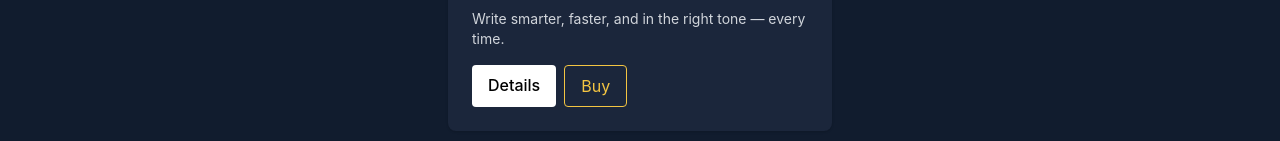
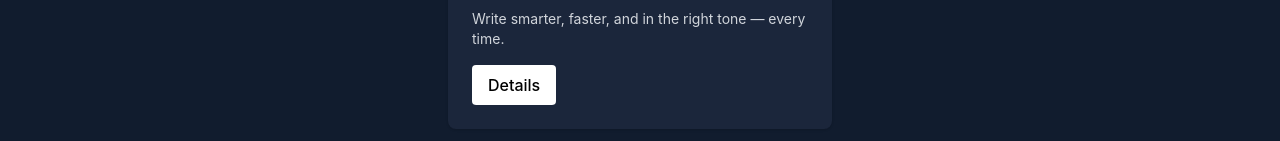
Before and after one commit to saikalyan15/mythospro, a Next.js app: page / in a window 1280 px wide. Shown: the part 659-800 px from the top of the page. Built offline with nearby package versions, Linux system fonts and the light colour scheme.

Commit message:
updated checkout url to use centralized mechanism via api

```diff
--- a/components/ProductCard.js
+++ b/components/ProductCard.js
@@ -1,6 +1,6 @@
 import Link from "next/link";
 
-export default function ProductCard({ title, desc, slug, price, checkoutUrl }) {
+export default function ProductCard({ title, desc, slug, price }) {
   return (
     <div className="bg-[#1B263B] p-6 rounded-lg shadow">
       <h3 className="text-xl font-semibold mb-2">{title}</h3>
@@ -12,16 +12,6 @@ export default function ProductCard({ title, desc, slug, price, checkoutUrl }) {
         >
           Details
         </Link>
-        {checkoutUrl && (
-          <a
-            href={checkoutUrl}
-            target="_blank"
-            rel="noopener noreferrer"
-            className="px-4 py-2 rounded border border-mythos-gold text-mythos-gold"
-          >
-            Buy
-          </a>
-        )}
       </div>
     </div>
   );
--- a/data/products.json
+++ b/data/products.json
@@ -80,7 +80,6 @@
     ],
     "video": "/products/ai-x-draft-reply/ai-x-demo.mp4",
     "supportUrl": "mailto:aixdraftreply-support@mythospro.com",
-    "checkout": "https://yourstore.lemonsqueezy.com/checkout/buy/REPLACE_ID",
     "layout": "generic"
   }
 ]
--- a/pages/index.js
+++ b/pages/index.js
@@ -33,7 +33,6 @@ export default function Home() {
                 title={p.title}
                 desc={p.desc}
                 slug={p.slug}
-                checkoutUrl={p.checkout}
               />
             </div>
           ))}
--- a/pages/tools/[slug].jsx
+++ b/pages/tools/[slug].jsx
@@ -3,7 +3,8 @@ import Layout from "../../components/Layout";
 import Image from "next/image";
 import Link from "next/link";
 import PRODUCTS from "../../data/products.json";
-import { useState } from "react";
+import { useEffect, useState } from "react";
+import { useRouter } from "next/router";
 
 function ProductMedia({ images = [], video }) {
   return (
@@ -33,8 +34,17 @@ export default function Tool({ product }) {
     );
   }
 
+  const router = useRouter();
   const [email, setEmail] = useState("");
   const [loading, setLoading] = useState(false);
+  const [success, setSuccess] = useState(false);
+
+  useEffect(() => {
+    const q = router?.query || {};
+    if (typeof q.success !== 'undefined') {
+      setSuccess(String(q.success) === '1');
+    }
+  }, [router?.query]);
 
   async function startCheckout(mode = "checkout") {
     try {
@@ -65,6 +75,12 @@ export default function Tool({ product }) {
     <Layout>
       <div className="max-w-6xl mx-auto py-24 px-6 grid grid-cols-1 md:grid-cols-3 gap-8">
         <div className="md:col-span-2">
+          {success && (
+            <div className="mb-6 p-4 rounded bg-green-800/50 border border-green-600 text-green-100">
+              <div className="font-semibold">Success!</div>
+              <div className="text-sm">Your purchase was successful. The extension will reflect your Pro status shortly.</div>
+            </div>
+          )}
           <div className="flex items-center gap-4 mb-4">
             {product.logo && (
               <div className="w-16 h-16 relative rounded overflow-hidden bg-[#07101A] flex-shrink-0">
```
Also changed, not shown: package.json (+19 -20 lines).
